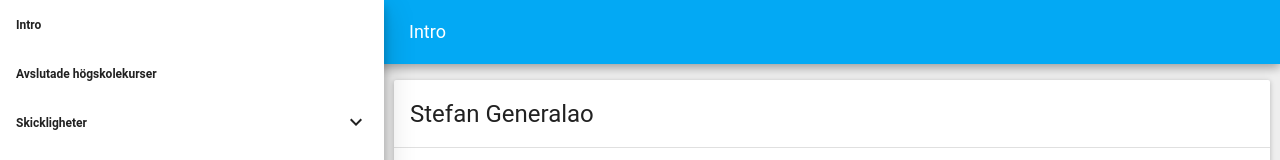
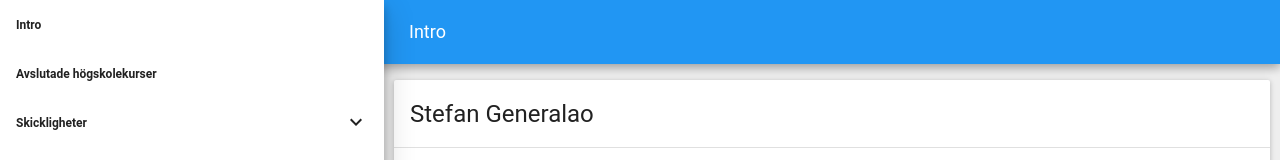
Before and after one commit to stefangeneralao/stefan-generalao-cv-old, a React app: page / in a window 1280 px wide. Shown: the top 160 px of the page. Built offline with nearby package versions, Linux system fonts and the light colour scheme; what react-tap-event-plugin would draw is missing.

Commit message:
Minor update

```diff
--- a/client/index.html
+++ b/client/index.html
@@ -5,7 +5,6 @@
   <meta charset="utf-8">
   <meta name="viewport" content="width=device-width, initial-scale=1">
   <meta name="description" content="CV skrivet av Stefan Generalao, för Stefan Generalao. Välkomna!">
-  <meta name="google-site-verification" content="-UvEMj9WEXLy8vHIuuso-JJJaK8E75aPTiXhN7woSHQ" />
   <title>Stefan Generalao</title>
   <style>
     body {
@@ -14,11 +13,16 @@
       font-family: sans-serif;
     }
   </style>
+
+  <!-- Google varification tag -->
+  <meta name="google-site-verification" content="-UvEMj9WEXLy8vHIuuso-JJJaK8E75aPTiXhN7woSHQ" />
 </head>
 
 <body>
+  <!-- The app itself  -->
   <div id="root" />
 
+  <!-- Google analytics  -->
   <script>
     (function(i, s, o, g, r, a, m) {
       i['GoogleAnalyticsObject'] = r;
--- a/client/index.js
+++ b/client/index.js
@@ -6,13 +6,6 @@ import injectTapEventPlugin from 'react-tap-event-plugin'
 import getMuiTheme from 'material-ui/styles/getMuiTheme'
 import * as colors from 'material-ui/styles/colors'
 import store from './store'
-import darkBaseTheme from 'material-ui/styles/baseThemes/darkBaseTheme'
-import {
-  cyan500, cyan700,
-  pinkA200,
-  grey100, grey300, grey400, grey500,
-  white, darkBlack, fullBlack, lightBlue500, deepOrange500
-} from 'material-ui/styles/colors'
 import {fade} from 'material-ui/utils/colorManipulator'
 
 injectTapEventPlugin()
@@ -21,27 +14,26 @@ window.store = store()
 // Theme
 const muiTheme = getMuiTheme({
   palette: {
-    primary1Color: lightBlue500,
-    primary2Color: cyan700,
-    primary3Color: grey400,
-    accent1Color: pinkA200,
-    accent2Color: grey100,
-    accent3Color: grey500,
-    textColor: darkBlack,
-    alternateTextColor: white,
-    canvasColor: white,
-    borderColor: grey300,
-    disabledColor: fade(darkBlack, 0.3),
-    pickerHeaderColor: cyan500,
-    clockCircleColor: fade(darkBlack, 0.07),
-    shadowColor: fullBlack,
+    primary1Color: colors.blue500,
+    primary2Color: colors.cyan700,
+    primary3Color: colors.grey400,
+    accent1Color: colors.pinkA200,
+    accent2Color: colors.grey100,
+    accent3Color: colors.grey500,
+    textColor: colors.darkBlack,
+    alternateTextColor: colors.white,
+    canvasColor: colors.white,
+    borderColor: colors.grey300,
+    disabledColor: fade(colors.darkBlack, 0.3),
+    pickerHeaderColor: colors.cyan500,
+    clockCircleColor: fade(colors.darkBlack, 0.07),
+    shadowColor: colors.fullBlack,
   }
 })
 
 // Render application within MuiThemeProvider from material-ui
 // and within Provider from Redux.
 ReactDOM.render(
-  // <MuiThemeProvider muiTheme={getMuiTheme(darkBaseTheme)}>
   <MuiThemeProvider muiTheme={muiTheme}>
     <App />
   </MuiThemeProvider>,
@@ -50,5 +42,5 @@ ReactDOM.render(
 
 // Welcome message
 console.log('Välkommen kära utvecklare!')
-console.log('Vill du hellre läsa mitt CV i JSON-format, då kommer vi nog komma bra överens. Skriv bara "store.content.byId" i consolen så är det löst.')
+console.log('Om du hellre vill läsa mitt CV i JSON-format, skriv bara "store" i consolen. I det objektet hittar du hela applikationens lagring och state.')
 console.log('Tack!')
--- a/client/store.js
+++ b/client/store.js
@@ -235,9 +235,9 @@ const resume = () => {
 					content: [
 		        {"title": "Synapse.js"},
 		        {"subtitle": "Kunnighet"},
-		        {"progressbar": 40},
+		        {"progressbar": 30},
 		        {"subtitle": "Detaljer"},
-		        {"text": "JavaScript-bibliotek för att bygga, träna och aktivera neuronnät."}
+		        {"text": "JavaScript-bibliotek för att bygga, träna och aktivera neuronnät. I biblioteket testade jag att göra en s.k. deep neural network för att tolka handskrivna siffror med MNIST-databasen."}
 		      ]
 				},
 
@@ -249,7 +249,7 @@ const resume = () => {
 		        {"subtitle": "Kunnighet"},
 		        {"progressbar": 10},
 		        {"subtitle": "Detaljer"},
-		        {"text": "JavaScript-bibliotek för att utveckla NEAT-neuronnät"}
+		        {"text": "JavaScript-bibliotek för att utveckla NEAT-neuronnät."}
 		      ]
 				},
 
@@ -297,7 +297,7 @@ const resume = () => {
 		        {"subtitle": "Kunnighet"},
 		        {"progressbar": 10},
 		        {"subtitle": "Detaljer"},
-		        {"text": "Använder npm för bibliotek i många av mina projekt. Har även lyckats att konfigurera servrar i NodeJS."}
+		        {"text": "Använder npm för bibliotek i många av mina projekt. Har även lyckats att konfigurera servrar i Node.js."}
 		      ]
 				},
 
@@ -381,7 +381,7 @@ const resume = () => {
 		        {"subtitle": "Kunnighet"},
 		        {"progressbar": 20},
 		        {"subtitle": "Detaljer"},
-		        {"text": "Kursen Datorteknik (7.5 hp) studerade vi processorn ARM Cortex-M3. I kursen ingick också att tolka tillhörande datablad."}
+		        {"text": "I kursen Datorteknik (7.5 hp) studerade vi processorn ARM Cortex-M3. Att tolka tillhörande datablad på cirka 1500 sidor var också ett krav för att klara av kursen."}
 		      ]
 				},
 
```
